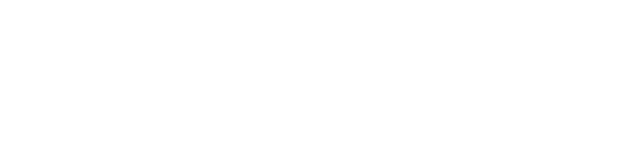
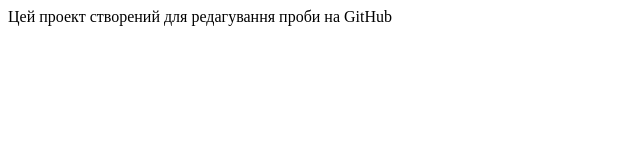
Before and after one commit to NikitaKiyanchenko/Proect-1, a plain HTML site: page index.html in a window 1280 px wide. Shown: the whole page, without its empty margins (0-640 px from the left). Drawn offline with Linux system fonts and the light colour scheme.

Commit message:
proect-1

```diff
--- a/index.html
+++ b/index.html
@@ -1,12 +1,16 @@
 <!DOCTYPE html>
 <html lang="en">
+
 <head>
     <meta charset="UTF-8">
     <meta http-equiv="X-UA-Compatible" content="IE=edge">
     <meta name="viewport" content="width=device-width, initial-scale=1.0">
-    <title>Document</title>
+    <title>GitHub</title>
 </head>
 <body>
+    Цей проект створений для редагування проби на GitHub
+
+
 
 </body>
 </html>
```
